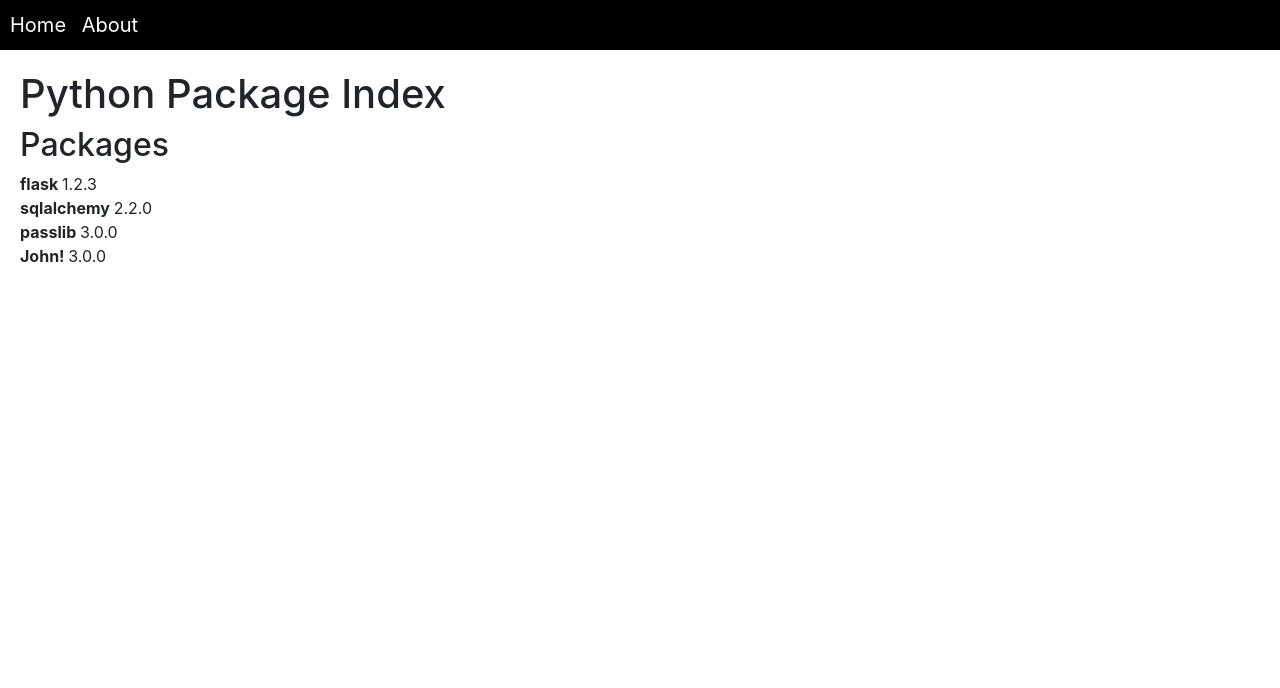
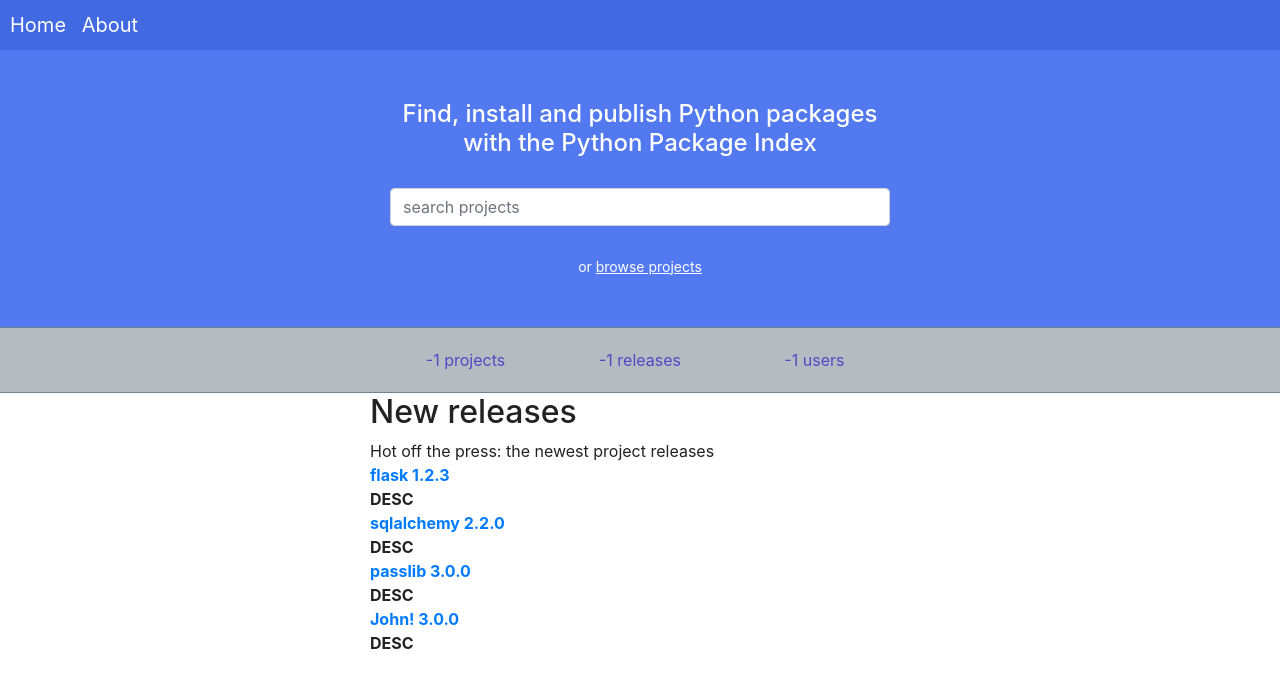
Before and after one commit to JontePonte/WebCourseFlaskSQLAlchemy, a Flask app: page / in a window 1280 px wide. Shown: the top 688 px of the page. Run offline with Flask 2, Linux system fonts and the light colour scheme.

Commit message:
continued work on 05

```diff
--- a/05AddDesign/pypi_org/static/css/site.css
+++ b/05AddDesign/pypi_org/static/css/site.css
@@ -1,19 +1,72 @@
+
+body {
+    color: #222;
+    background: #fff;
+    margin: 0px;
+    padding: 0px;
+}
+
 .title {
     font-weight: bold;
 }
 
 .main_content {
-    padding: 20px;
+    padding: 0px;
+    margin: 0px;
 }
 
 .navbar_custom {
-    background-color: black;
+    background-color: royalblue;
     padding: 10px;
     font-size: 20px;
     color: white;
+    height: 65pxs;
 }
 
 .navbar_custom > a {
     color: white;
     margin-right: 10px;
 }
+
+.hero {
+    background-color: rgb(82, 121, 240);
+    color: white;
+    font-size: 14px;
+
+    padding: 50px 0px;
+    text-align: center;
+}
+
+.hero h1 {
+    font-size: 24px;
+    margin-bottom: 30px;
+}
+
+.hero a {
+    color: white;
+    text-decoration: underline;
+}
+
+.hero-inner {
+    max-width: 500px;
+    margin-left: auto;
+    margin-right: auto;
+    margin-bottom: 30px;
+}
+
+
+.pypi-stats {
+    padding: 10px 0px;
+    background-color: rgb(182, 187, 193);
+    text-align: center;
+    border-top: 1px solid slategray;
+    border-bottom: 1px solid slategray;
+}
+
+.pypi-stats .stats {
+    display: inline-block;
+    min-width: 170px;
+    padding: 10px;
+    font-size: 16 px;
+    color: rgb(88, 69, 198);
+}
--- a/05AddDesign/pypi_org/templates/home/index.html
+++ b/05AddDesign/pypi_org/templates/home/index.html
@@ -1,17 +1,40 @@
 {% extends "shared/_layout.html" %}
 
 {% block main_content %}
-<h1>Python Package Index</h1>
+<div class="hero">
+    <div class="hero-inner">
+        <h1>Find, install and publish Python packages with the Python Package Index</h1>
+        <input type="text" placeholder="search projects" class="form-control">
+    </div>
 
-<h2>Packages</h2>
-{% for p in packages %}
-<div>
-    <span class="title">
-        {{ p.name }}
-    </span>
-    <span class="version">
-        {{ p.version }}
-    </span>
+    or <a href="#">browse projects</a>
 </div>
-{% endfor %}
+
+<div class="pypi-stats">
+    <div class="stats">-1 projects</div>
+    <div class="stats">-1 releases</div>
+    <div class="stats">-1 users</div>
+</div>
+
+<div class="container">
+    <div class="row">
+        <div class="col-md-3"></div>
+        <div class="col-md-6">
+
+            <h2>New releases</h2>
+            <div>Hot off the press: the newest project releases</div>
+
+            {% for p in packages %}
+            <div class="project">
+                <div class="title">
+                    <a href="#">{{ p.name }} {{ p.version }}</a>
+                    <div class="desc">DESC</div>
+                </div>
+            </div>
+            {% endfor %}
+
+        </div>
+        <div class="col-md-3"></div>
+    </div>
+</div>
 {% endblock %}
--- a/05AddDesign/pypi_org/templates/shared/_layout.html
+++ b/05AddDesign/pypi_org/templates/shared/_layout.html
@@ -5,6 +5,7 @@
     <meta charset="UTF-8">
     <title>{% block title %}Python Package Index (demo){% endblock %}</title>
 
+    <!-- Load Bootstrap -->
     <link rel="stylesheet"
         href="https://cdn.jsdelivr.net/npm/bootstrap@4.5.3/dist/css/bootstrap.min.css"
         integrity="sha384-TX8t27EcRE3e/ihU7zmQxVncDAy5uIKz4rEkgIXeMed4M0jlfIDPvg6uqKI2xXr2"
```
